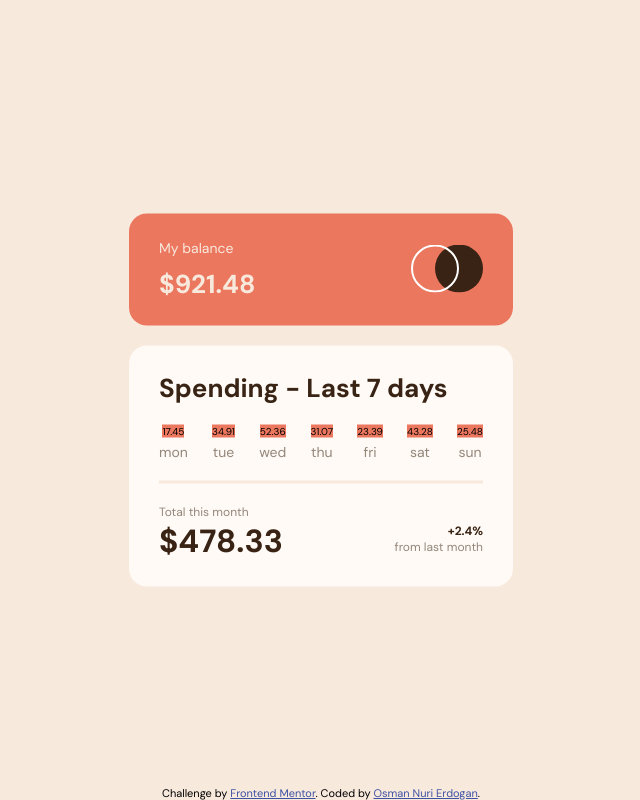
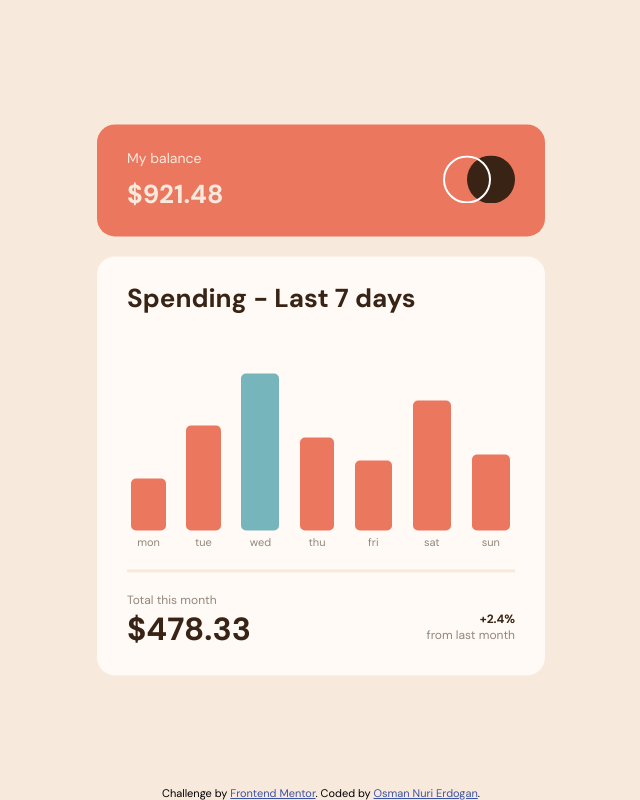
Before and after one commit to osmannurierdogan/fem-expenses-chart-component, a plain HTML site: page index.html in a window 1280 px wide. Shown: the whole page, without its empty margins (319-959 px from the left). Drawn offline with Linux system fonts and the light colour scheme.

Commit message:
Challenge Completed. Yuppi :)

```diff
--- a/css/style.scss
+++ b/css/style.scss
@@ -34,7 +34,7 @@ body {
 	width: max-content;
 }
 .container {
-	width: 30%;
+	width: 35%;
 	position: absolute;
 	top: 50%;
 	left: 50%;
@@ -73,23 +73,50 @@ body {
 		}
 
     &__chart{
+			width: 100%;
       display: flex;
       flex-direction: row;
       justify-content: space-between;
-      align-items: center;
+      align-items: end;
       margin: 2rem auto;
+			text-align: center;
       &__item{
         display: flex;
         flex-direction: column;
         align-items: center;
-        justify-content: space-around;
+        justify-content: space-between;
+				transition: all 0.3s;
+
+				&__text{
+					font-size: 1.4rem;
+					background-color: $color-neutral-dark-brown;
+					color: $color-neutral-cream;
+					padding: 0.5rem;
+					font-weight: $font-weight-bold;
+					margin-bottom: 1rem;
+					border-radius: 0.5rem;
+					visibility: hidden;
+				}
         &--shape{
           background-color: $color-primary-soft-red;
 					margin-bottom: 0.5rem;
-
+					/* width: 140%;
+					min-width: 3rem;
+					max-width: 180%; */
+					width: 80%;
+					border-radius: 0.5rem;
+					transition: opacity 0.3s;
+					cursor: pointer;
+					&--max{
+						background-color: $color-primary-cyan;
+					}
+					&:hover{
+						opacity: 0.5;
+					}
         }
         &--day{
-          font-size: 1.4rem;
+					text-align: center;
+          font-size: 1.1rem;
           color: $color-neutral-medium-brown;
         }
       }
--- a/fetch-data-from-json.js
+++ b/fetch-data-from-json.js
@@ -12,35 +12,50 @@ const fetchChartData = async () => {
 			//return data;
 		});
 	createChartItem(dataArray);
-	/* chartBox.childNodes.forEach((chartItem) => {
-		console.log(
-			"chartItem.firstElementChild.textContent :>> ",
-			chartItem.firstElementChild.textContent,
-		);
-		chartItem.style.height = `calc(${chartItem.firstElementChild.textContent}px * 2)`;
-	}); */
-	for (let i = 0; i < chartBox.childNodes.length; i++) {
-		chartBox.childNodes[j].firstElementChild.style.height =
-		`calc(${chartBox.childNodes.firstElementChild.textContent}px * 2)`;
-	}
 };
 const createChartItem = (array) => {
 	for (let j = 0; j < array.length; j++) {
 		let element = `<div class="container__body__chart__item">
-	    <span class="container__body__chart__item--shape container__body__chart__item--shape--${j}">
-        ${array[j].amount}
+			<span class="container__body__chart__item__text">${array[j].amount}</span>
+	    <span class="container__body__chart__item--shape">
       </span>
 	    <span class="container__body__chart__item--day">
         ${array[j].day}
       </span>
     </div>`;
 		chartBox.innerHTML += element;
+
+		const shapeItemsText = document.querySelectorAll(
+			".container__body__chart__item>.container__body__chart__item__text",
+		);
+		const shapeItems = document.querySelectorAll(
+			".container__body__chart__item>.container__body__chart__item--shape",
+		);
+
+		shapeItems.forEach((shapeItem, index) => {
+			shapeItem.style.height = `calc(${array[index].amount}px * 3)`;
+			const maxAmountObject = array.reduce((max, object) =>
+				max.amount > object.amount ? max : object,
+			);
+
+			if (shapeItemsText[index].textContent == maxAmountObject.amount) {
+				shapeItem.classList.add(
+					"container__body__chart__item--shape--max",
+				);
+			}
+
+			shapeItem.addEventListener("mouseover", () => {
+				shapeItemsText[index].style.visibility = "visible";
+				shapeItemsText[index].style.transition = "all 0.3s";
+			});
+			shapeItem.addEventListener("mouseleave", () => {
+				shapeItemsText[index].style.transition = "all 0.1s";
+				shapeItemsText[index].style.visibility = "hidden";
+			});
+		});
+
+		shapeItemsText.forEach((item) => {});
 	}
 };
 
 fetchChartData();
-
-/* const chartItemShapes = document.querySelectorAll(
-	".container__body__chart__item--shape",
-); */
-//console.log('chartItemShapes :>> ', chartItemShapes);
```
Also changed, not shown: css/style.css.
